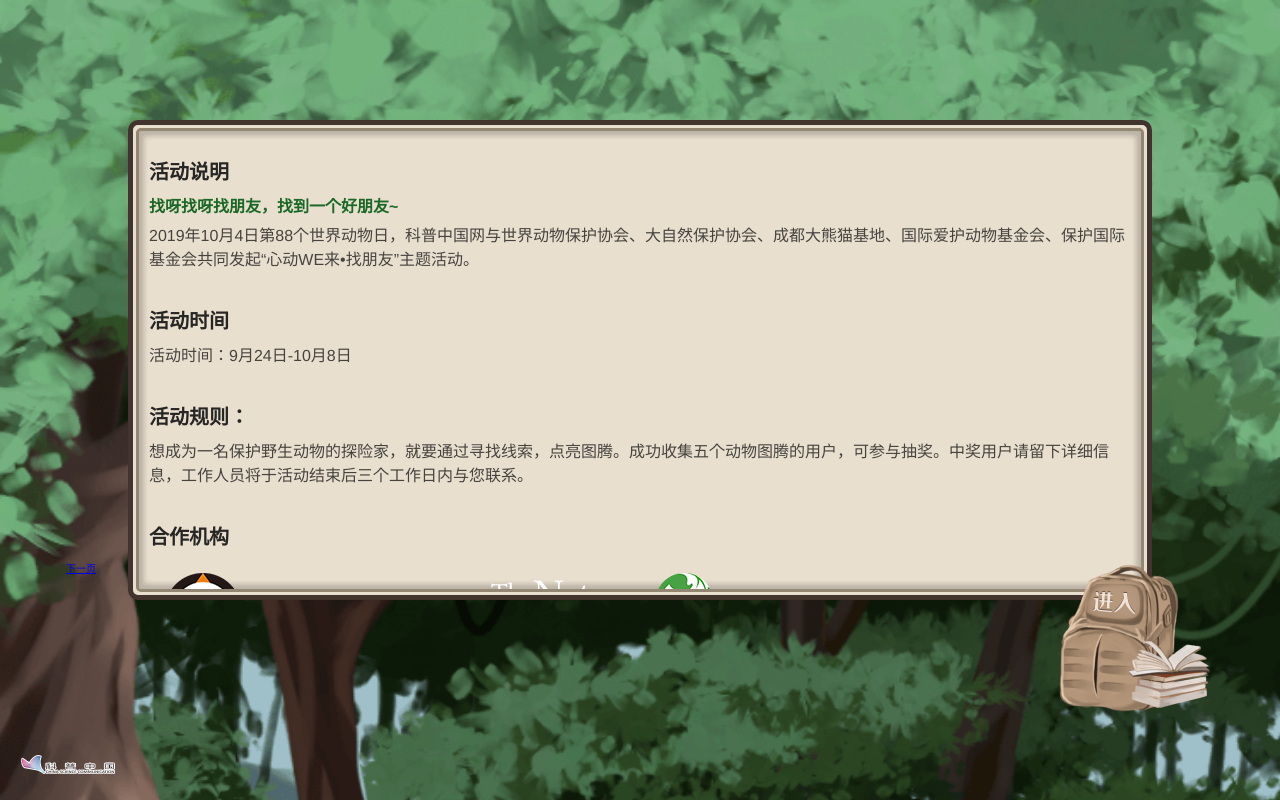
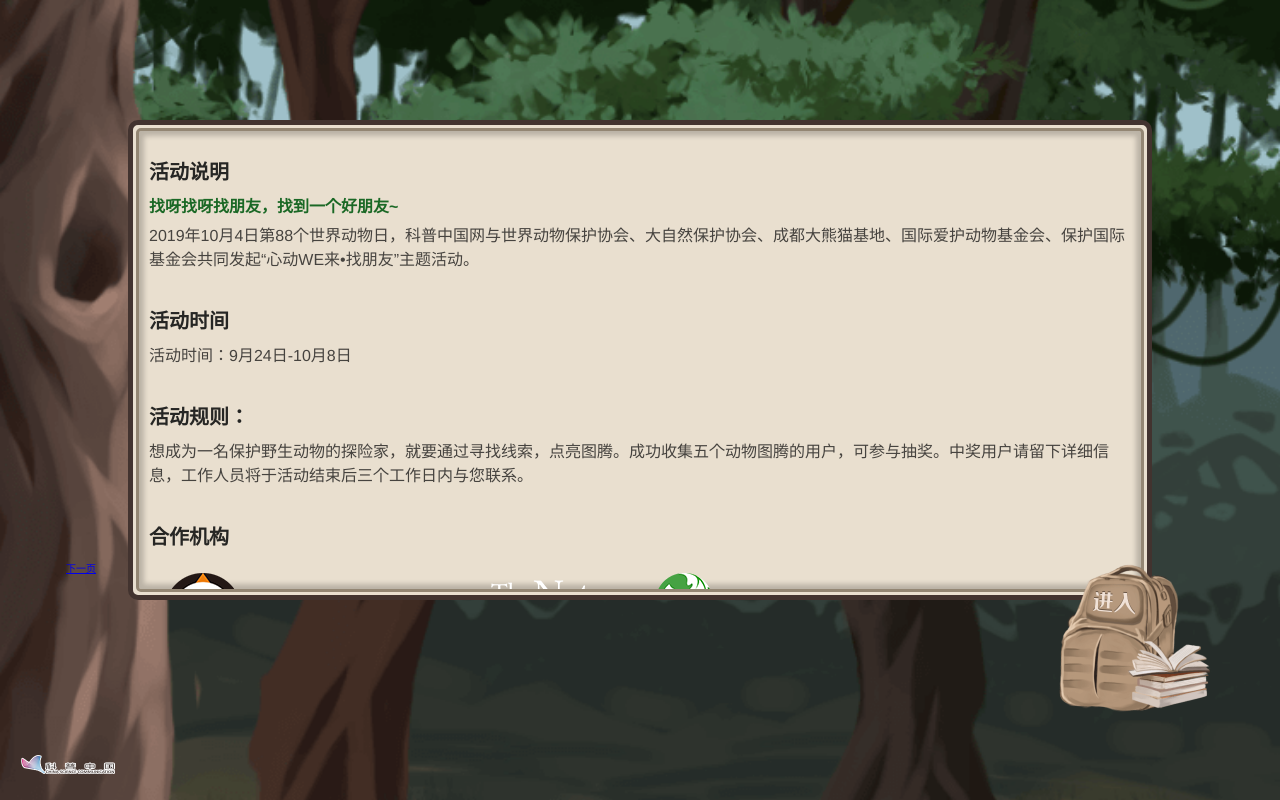
Before and after one commit to chenhaizhou/xxx, a Vue app: page /main/question/step3/1 in a window 1280 px wide. Built offline with nearby package versions, Linux system fonts and the light colour scheme; no server answers.

Commit message:
fixed other issues

```diff
--- a/public/index.html
+++ b/public/index.html
@@ -4,7 +4,7 @@
 <head>
   <meta charset="utf-8">
   <meta http-equiv="X-UA-Compatible" content="IE=edge">
-  <meta name="viewport" content="width=device-width,initial-scale=1.0">
+  <meta name="viewport" content="target-densitydpi=device-dpi, width=device-width, initial-scale=1, user-scalable=no, minimum-scale=1.0, maximum-scale=1.0">
   <link rel="icon" href="<%= BASE_URL %>favicon.ico">
   <title>世界动物日：心动 WE 来•找朋友</title>
   <meta name="description" content="快来点亮动物图腾获得神秘福袋大礼包">
--- a/src/App.vue
+++ b/src/App.vue
@@ -1,5 +1,5 @@
 <template>
-  <div id="app">
+  <div id="app" ref="dom">
     <div style="width:0;height:0;overflow:hidden;"><img src='./assets/images/share_logo.jpg' /></div>
     <router-view/>
   </div>
@@ -84,6 +84,10 @@
         // alert('SIGN_WECHAT_JS_SDK is error')
         // commit(SHOW_ERROR_TOAST, error)
     })
+
+    document.body.addEventListener('touchmove', function (e) {
+        e.preventDefault() // 阻止默认的处理方式(阻止下拉滑动的效果)
+    }, {passive: false}) // passive 参数不能省略，用来兼容ios和android
   }
 }
 </script>
@@ -96,21 +100,37 @@
     margin: 0;
     padding: 0;
   }
+  html, body {
+    height: 100%;
+    overflow: hidden;
+  }
   ol, ul {
     list-style: none;
   }
   #app {
+    height: 100%;
+    position: fixed;
+    width: 100%;
+    overflow: hidden;
     font-family: 'Avenir', Helvetica, Arial, sans-serif;
     -webkit-font-smoothing: antialiased;
     -moz-osx-font-smoothing: grayscale;
     color: #2c3e50;
+    -webkit-overflow-scrolling: touch;
   }
   main, .wrapper {
     margin: 0;
     padding: 0;
-    height: 100vh;
+    position: fixed;
+    top: 0;
+    bottom: 0;
+    left: 0;
+    right: 0;
+    height: 100%;
+    overflow: hidden;
     background-size: cover;
     background-repeat: no-repeat;
+    background-position: center;
   }
   h1, h2, h3, h4 ,h5, h6 {
     font-family: "FZZHengHei-B-GBK", Arial, Helvetica, sans-serif;
--- a/src/components/Bg.vue
+++ b/src/components/Bg.vue
@@ -1,7 +1,7 @@
 <template>
   <ul class="bg">
     <li v-if="current === 'parrot'">
-      <div class="plume" v-if="step > 1"></div>
+      <div class="plume"></div>
       <div class="parrot on" v-if="step > 6"></div>
     </li>
     <li v-if="current === 'monkey'">
@@ -203,7 +203,7 @@
     20%, 40%, 60%, 80% {transform: translateX(-49%);}
   }
   div.fade-enter-active, .fade-leave-active {
-    transition: opacity 2s;
+    transition: opacity 1s;
     opacity: 1;
   }
   .fade-enter, .fade-leave-to {
--- a/src/components/Choose.vue
+++ b/src/components/Choose.vue
@@ -41,6 +41,7 @@
     list-style: none;
     counter-increment: my;
     color: #69503C;
+    width: 123px;
     .button::before{
       content: counter(my,upper-latin);
       position: absolute;
--- a/src/components/Modal.vue
+++ b/src/components/Modal.vue
@@ -43,11 +43,13 @@
     align-items: center;
     align-content: center;
     justify-content: center;
+    overflow: hidden;
     &::before {
       content: '';
       position: absolute;
-      width: 100%;
+      right: 0;
       height: 100%;
+      bottom: 0;
       top: 0;
       left: 0;
       z-index: -1;
--- a/src/components/NextButton.vue
+++ b/src/components/NextButton.vue
@@ -1,7 +1,6 @@
 <template>
-  <div class="point" v-bind:class="{full: name !== 'parrot'}">
-    <RippleIcon v-if="tips" :style="position" />
-    <div class="tips-button">下一页</div>
+  <div class="point" v-bind:class="{full}" :style="full ? null : position">
+    <RippleIcon v-if="tips" :style="full ? position : null" />
   </div>
 </template>
 <script>
@@ -10,7 +9,8 @@
   props: {
     tips: Boolean,
     name: String,
-    position: Object
+    position: Object,
+    full: Boolean
   },
   components: {
     RippleIcon
--- a/src/components/steps/Step1.vue
+++ b/src/components/steps/Step1.vue
@@ -36,18 +36,20 @@
       describe: describes[this.$route.params.name],
       tipPosition: {
         monkey: {
-          top: '78%'
+          top: '78%',
+          left: '42%'
         },
         falcon: {
-          top: '45%',
-          left: '30%'
+          top: '42%',
+          left: '22%'
         },
         panda: {
           top: '60%',
-          left: '75%'
+          left: '70%'
         },
         leopard: {
-          top: '55%'
+          top: '55%',
+          left: '45%'
         }
       }
     }
--- a/src/components/steps/Step3.vue
+++ b/src/components/steps/Step3.vue
@@ -8,7 +8,7 @@
         <i class="arrow"></i>
       </p>
     </div>
-    <router-link :to="{path: '../step4/' + current}"><NextButton /></router-link>
+    <router-link :to="{path: '../step4/' + current}"><NextButton :full="true" /></router-link>
     <div v-bind:style="{pointerEvents: 'none', opacity: 0}">
       <Music id="scene" :name="current" :autoPlay="true" />
     </div>
--- a/src/components/steps/Step4.vue
+++ b/src/components/steps/Step4.vue
@@ -11,7 +11,7 @@
     <transition name="fade">
       <div class="parrot" v-if="showImage && current === 'parrot'"></div>
     </transition>
-    <router-link :to="{path: '../step5/' + current}"><NextButton /></router-link>
+    <router-link :to="{path: '../step5/' + current}"><NextButton :full="true" /></router-link>
   </div>
 </template>
 <script>
--- a/src/components/steps/Step5.vue
+++ b/src/components/steps/Step5.vue
@@ -9,7 +9,7 @@
       </p>
     </div>
     <router-link :to="{path: '../step6/' + current}"><div class="parrot" v-if="current === 'parrot'"></div></router-link>
-    <router-link :to="{path: '../step6/' + current}"><NextButton :tips="true" :position="tipPosition[current]" /></router-link>
+    <router-link :to="{path: '../step6/' + current}"><NextButton :full="false" :tips="true" :position="tipPosition[current]" /></router-link>
   </div>
 </template>
 <script>
@@ -32,15 +32,24 @@
       tipPosition: {
         parrot: {
           left: 'auto',
-          right: '30%',
-          top: '50%'
+          right: '60px',
+          top: '45%'
         },
         monkey: {
           top: '45%',
           left: '40%'
         },
         falcon: {
-          top: '75%'
+          top: '75%',
+          right: '40%'
+        },
+        panda: {
+          top: '60%',
+          left: '25%'
+        },
+        leopard: {
+          top: '60%',
+          left: '40%'
         }
       }
     }
--- a/src/components/steps/Step6.vue
+++ b/src/components/steps/Step6.vue
@@ -11,7 +11,7 @@
     <transition name="fade" v-on:after-enter="afterEnter">
       <div class="parrot" v-if="show && current === 'parrot'" v-bind:class="{on: on}"></div>
     </transition>
-    <router-link :to="{path: '../step7/' + current}"><NextButton /></router-link>
+    <router-link :to="{path: '../step7/' + current}"><NextButton :full="true" /></router-link>
   </div>
 </template>
 <script>
```
